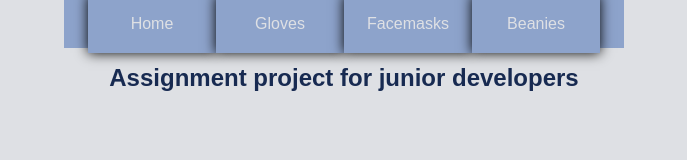
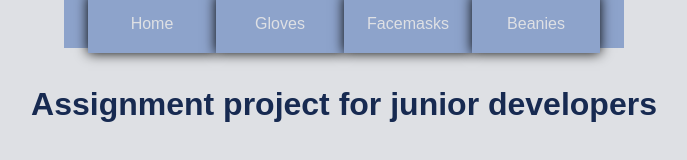
Before and after one commit to Vintoi/junior-dev-assignment, a website: page site/index.html in a window 1280 px wide. Shown: the whole page, without its empty margins (296-983 px from the left). Drawn offline with Linux system fonts and the light colour scheme.

Commit message:
style changes

```diff
--- a/site/index.html
+++ b/site/index.html
@@ -1,9 +1,6 @@
 <!DOCTYPE html>
 <html lang="en">
 <head>
-  <meta charset="UTF-8">
-  <meta http-equiv="X-UA-Compatible" content="IE=edge">
-  <meta name="viewport" content="width=device-width, initial-scale=1.0">
   <link rel="preconnect" href="https://fonts.gstatic.com">
   <link href="https://fonts.googleapis.com/css2?family=Roboto&display=swap" rel="stylesheet">
   <link rel="stylesheet" href="style.css">
@@ -11,6 +8,7 @@
   <title>Index</title>
 </head>
 <body>
+
   <nav>
     <ul>
       <li><a href="index.html">Home</a></li>
@@ -20,12 +18,7 @@
     </ul>
   </nav>
 
-  <h2> Assignment project for junior developers</h2>
-
-
-
-
-
+  <h1>Assignment project for junior developers</h1>
 
 </body>
 </html>
--- a/site/style.css
+++ b/site/style.css
@@ -8,6 +8,7 @@
 body{
   height: 100%;
   width: 100%;
+  margin-top: 70px;
   display: flex;
   justify-content: center;
   flex-direction: column;
@@ -16,12 +17,13 @@ body{
 }
 
 nav{
-
   width: 35rem;
   height: 3rem;
   display: flex;
   justify-content: center;
   align-items: center;
+  position: fixed;
+  top: 0;
   background:  #8DA3CB;
 }
 
@@ -31,7 +33,6 @@ ul{
   justify-content: center;
   height: 120%;
   justify-self: center;
-
 }
 
 ul li{
@@ -59,6 +60,12 @@ ul li a:hover{
   background-color: ##8DA3CB
   ;
   color: white
+}
+
+h1{
+  text-align: center;
+  margin-top: 1rem;
+  color: #172A51;
 }
 
 h2{
```
Also changed, not shown: site/beanies.html (+1 -4 lines), site/facemasks.html (+1 -4 lines), site/gloves.html (+4 -4 lines).
